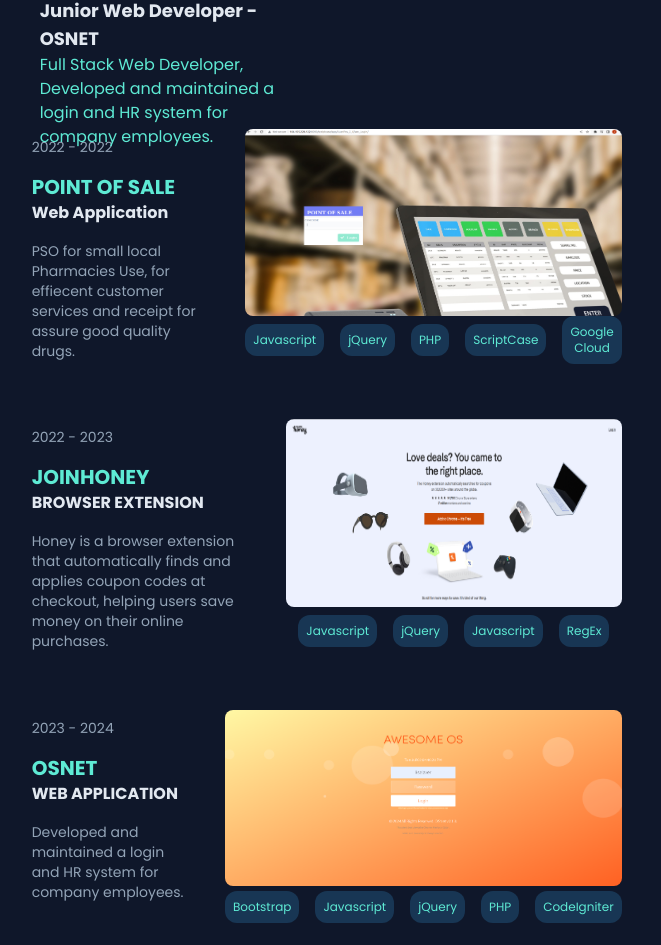
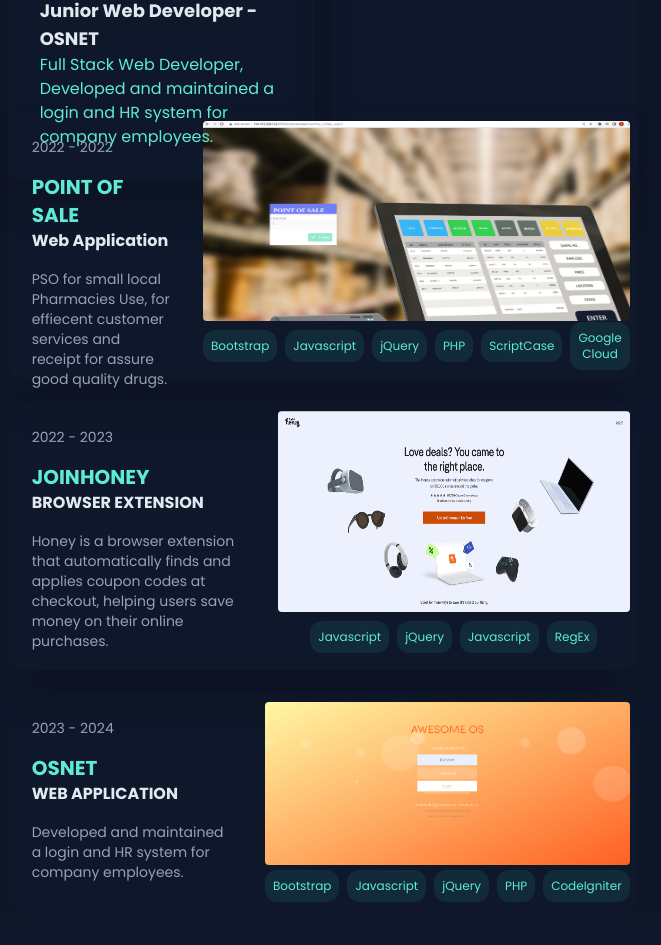
Before and after one commit to KeithJosh03/v2Portfolio, a Next.js app: page / in a window 1280 px wide. Shown: the part 1634-2579 px from the top of the page, without its empty margins (429-1090 px from the left). After the commit the page ends 2548 px from the top, so only its background shows below. Built offline with nearby package versions, Linux system fonts and the light colour scheme.

Commit message:
color changes and fix tailwind config

```diff
--- a/components/avatar/avatar.tsx
+++ b/components/avatar/avatar.tsx
@@ -9,7 +9,7 @@
 
 export const Avatar = () => {
   return (
-    <div className='col-span-3 bg-avatarBG shadow-xl rounded-2xl h-fit flex flex-col sticky top-10'>
+    <div className='col-span-3 bg-avatarBG shadow-2xl rounded-2xl h-fit flex flex-col sticky top-0'>
       <div className='h-4/6 text-center items-center p-8'>
         <div>
           <Image src={me} alt='Me' className='rounded-3xl object-cover m-auto'/>
--- a/components/layout/navbar.tsx
+++ b/components/layout/navbar.tsx
@@ -6,7 +6,7 @@
 export const Navbar = () => {
   return (
     <header className='sticky justify-items-center flex justify-center'>
-      <div className='bg-headerBG w-2/12 self-center flex p-3 absolute top-8 items-center justify-center place-items-center rounded-xl shadow-xl'>
+      <div className='bg-headerBG w-2/12 self-center flex p-3 absolute top-8 items-center justify-center place-items-center rounded-xl shadow-2xl'>
         <div className='basis-4/12'>
           <Image src={home}
           className='m-auto'
--- a/components/sections/home/home.tsx
+++ b/components/sections/home/home.tsx
@@ -8,7 +8,7 @@
         <div className={`${poppins.className} text-left text-8xl font-extrabold w-5/6`}>
             <h1 className='text-PrimaryCol'>JUNIOR</h1>
             <h1 className='text-SecondaryCol'>WEB DEVELOPER</h1>
-            <p className='text-greyCol text-lg leading-8 font-medium'>A self-motivated IT professional with knowledge and proficiency in JavaScript, HTML , CSS, and mobile responsive web development, as well as strong skills and ability in writing clean and efficient code.</p>
+            <p className='text-ThirdCol text-lg leading-8 font-medium'>A self-motivated IT professional with knowledge and proficiency in JavaScript, HTML , CSS, and mobile responsive web development, as well as strong skills and ability in writing clean and efficient code.</p>
         </div>
         <div className='flex flex-row w-2/6 text-left'>
             <div className={`${poppins.className} basis-8/12 font-medium text-lg`}>
--- a/components/sections/portfolio/portfolio.tsx
+++ b/components/sections/portfolio/portfolio.tsx
@@ -7,20 +7,23 @@
 export const Portfolio = () => {
   return (
     <div className={`${poppins.className} w-auto h-screen flex flex-col text-center content-center gap-6`}>
-        <div className='h-1/3 rounded-2xl flex flex-row hover:bg-avatarBG hover:bg-opacity-100 hover:shadow-xl'>
+        <div className='h-1/3 rounded-2xl flex flex-row hover:bg-avatarBG hover:bg-opacity-100 shadow-2xl'>
             <div className='basis-5/12 text-left p-6 flex flex-col gap-4'>
-                <p className='text-sm text-greyCol font-medium'>2022 - 2022</p>
+                <p className='text-sm text-ThirdCol font-medium'>2022 - 2022</p>
                 <div>
                     <h3 className='text-xl text-SecondaryCol font-extrabold'>POINT OF SALE</h3>
                     <h3 className='text-md text-PrimaryCol font-bold'>Web Application</h3>
                 </div>
-                <p className='text-sm font-thin text-greyCol text-left'>PSO for small local Pharmacies Use, for effiecent customer services and receipt for assure good quality drugs.</p>
+                <p className='text-sm font-thin text-ThirdCol text-left'>PSO for small local Pharmacies Use, for effiecent customer services and receipt for assure good quality drugs.</p>
             </div>
-            <div className='basis-7/12 content-center p-4'>
+            <div className='basis-7/12 content-center p-2'>
                 <div className='h-4/5'>
-                <Image src={Gizmo} alt='gizmo' className='w-full h-full object-fill rounded-lg'/>
+                <Image src={Gizmo} alt='gizmo' className='w-full h-full object-fill rounded'/>
                 </div>
-                <div className='h-1/5 flex flex-row gap-4 justify-center items-center'>
+                <div className='h-1/5 flex flex-row gap-2 justify-center items-center'>
+                    <div className='text-xs font-thin bg-stackBG text-SecondaryCol p-2 rounded-xl text-center'>
+                        <span>Bootstrap</span>
+                    </div>
                     <div className='text-xs font-thin bg-stackBG text-SecondaryCol p-2 rounded-xl text-center'>
                         <span>Javascript</span>
                     </div>
@@ -39,20 +42,20 @@
                 </div>
             </div>
         </div>
-        <div className='h-1/3 rounded-2xl flex flex-row hover:bg-avatarBG hover:bg-opacity-100 hover:shadow-xl'>
+        <div className='h-1/3 rounded-2xl flex flex-row hover:bg-avatarBG hover:bg-opacity-100 shadow-2xl'>
             <div className='basis-5/12 text-left p-6 flex flex-col gap-4'>
-                <p className='text-sm text-greyCol font-medium'>2022 - 2023</p>
+                <p className='text-sm text-ThirdCol font-medium'>2022 - 2023</p>
                 <div>
                     <h3 className='text-xl text-SecondaryCol font-extrabold'>JOINHONEY</h3>
                     <h3 className='text-md text-PrimaryCol font-bold'>BROWSER EXTENSION</h3>
                 </div>
-                <p className='text-sm font-thin text-greyCol text-left'>Honey is a browser extension that automatically finds and applies coupon codes at checkout, helping users save money on their online purchases.</p>
+                <p className='text-sm font-thin text-ThirdCol text-left'>Honey is a browser extension that automatically finds and applies coupon codes at checkout, helping users save money on their online purchases.</p>
             </div>
-            <div className='basis-7/12 content-center p-4'>
+            <div className='basis-7/12 content-center p-2'>
             <div className='h-4/5'>
-                <Image src={Honey} alt='gizmo' className='w-full h-full object-fill rounded-lg'/>
+                <Image src={Honey} alt='gizmo' className='w-full h-full object-fill rounded'/>
                 </div>
-                <div className='h-1/5 flex flex-row gap-4 justify-center items-center'>
+                <div className='h-1/5 flex flex-row gap-2 justify-center items-center'>
                     <div className='text-xs font-thin bg-stackBG text-SecondaryCol p-2 rounded-xl text-center'>
                         <span>Javascript</span>
                     </div>
@@ -68,21 +71,21 @@
                 </div>
             </div>
         </div>
-        <div className='h-1/3 rounded-2xl flex flex-row hover:bg-avatarBG hover:bg-opacity-100 hover:shadow-xl'>
+        <div className='h-1/3 rounded-2xl flex flex-row hover:bg-avatarBG hover:bg-opacity-100 shadow-2xl'>
             <div className='basis-5/12 text-left p-6 flex flex-col gap-4'>
-                <p className='text-sm text-greyCol font-medium'>2023 - 2024</p>
+                <p className='text-sm text-ThirdCol font-medium'>2023 - 2024</p>
                 <div>
                     <h3 className='text-xl text-SecondaryCol font-extrabold'>OSNET</h3>
                     <h3 className='text-md text-PrimaryCol font-extrabold'>WEB APPLICATION</h3>
                 </div>
-                <p className='text-sm font-thin text-greyCol text-left'>Developed and maintained a login and HR system for company employees.
+                <p className='text-sm font-thin text-ThirdCol text-left'>Developed and maintained a login and HR system for company employees.
                 </p>
             </div>
-            <div className='basis-7/12 content-center p-4'>
+            <div className='basis-7/12 content-center p-2'>
                 <div className='h-4/5'>
-                <Image src={OSNET} alt='gizmo' className='w-full h-full object-fill rounded-lg'/>
+                <Image src={OSNET} alt='gizmo' className='w-full h-full object-fill rounded'/>
                 </div>
-                <div className='h-1/5 flex flex-row gap-4 justify-center items-center'>
+                <div className='h-1/5 flex flex-row gap-2 justify-center items-center'>
                     <div className='text-xs font-thin bg-stackBG text-SecondaryCol p-2 rounded-xl text-center'>
                         <span>Bootstrap</span>
                     </div>
--- a/tailwind.config.ts
+++ b/tailwind.config.ts
@@ -13,12 +13,12 @@
         foreground: "var(--foreground)",
         PrimaryCol:"#E2E8F0",
         SecondaryCol:'#5eead4',
-        greyCol:'#93A4B7'
+        ThirdCol:'#93A4B7'
       },
       backgroundColor:{
         headerBG: "#15233E",
         avatarBG: '#15233E',
-        stackBG:'#183654',
+        stackBG:'#122B39',
       }
     },
   },
```
Also changed, not shown: components/sections/about/about.tsx (+7 -7 lines).
